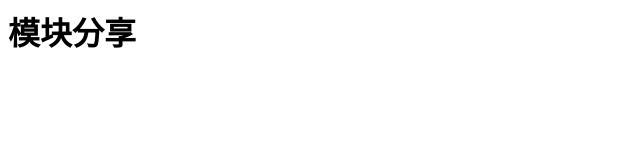
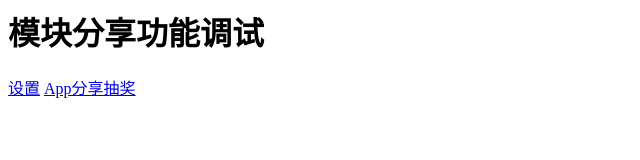
Before and after one commit to Moduleshare-mo/Moduleshare-mo.github.io, a plain HTML site: page index.html in a window 1280 px wide. Shown: the whole page, without its empty margins (0-640 px from the left). Drawn offline with Linux system fonts and the light colour scheme.

Commit message:
Update index.html

```diff
--- a/index.html
+++ b/index.html
@@ -2,5 +2,7 @@
   <title>模块分享</title>
  </head>
 <body>
-<h1>模块分享</h1>
+<h1>模块分享功能调试</h1>
+<a href="moduleshare://setting">设置</a>
+<a href="moduleshare://appsharesweepstakes">App分享抽奖</a>
 </body>
```
